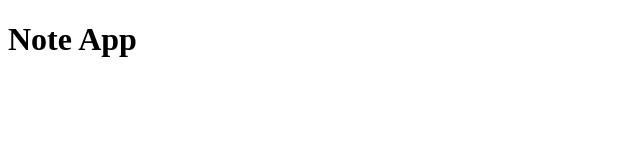
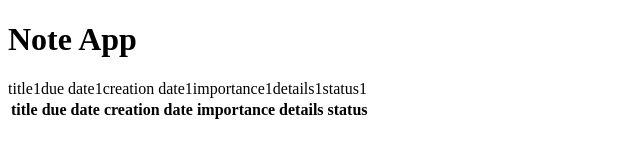
Before and after one commit to hplerjen/project1, a website: page source/public/index.html in a window 1280 px wide. Shown: the whole page, without its empty margins (0-640 px from the left). Drawn offline with nearby package versions, Linux system fonts and the light colour scheme.

Commit message:
check git

```diff
--- a/source/public/index.html
+++ b/source/public/index.html
@@ -10,6 +10,23 @@
 </head>
 <body>
 <h1>Note App</h1>
+<table>
+  <th>title</th>
+  <th>due date</th>
+  <th>creation date</th>
+  <th>importance</th>
+  <th>details</th>
+  <th>status</th>
+  <tr>title1</tr>
+  <tr>due date1</tr>
+  <tr>creation date1</tr>
+  <tr>importance1</tr>
+  <tr>details1</tr>
+  <tr>status1</tr>
+
+
+</table>
+
 
 </body>
 </html>
```
